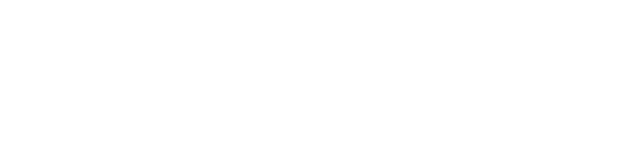
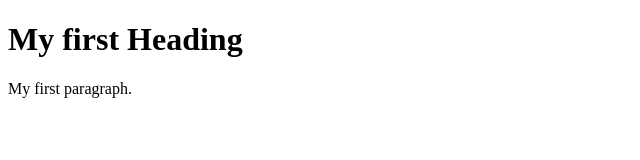
Before and after one commit to OsloMet-web/1stOblig-oblig-1-group-48, a plain HTML site: page baretøys.html in a window 1280 px wide. Shown: the whole page, without its empty margins (0-640 px from the left). Drawn offline with Linux system fonts and the light colour scheme.

Commit message:
grunnmur

```diff
--- a/baretøys.html
+++ b/baretøys.html
@@ -1 +1,12 @@
-<body></body>
+<!DOCTYPE html>
+<html>
+<head>
+<title>Page Title</title>
+</head>
+<body>
+
+<h1>My first Heading</h1>
+<p>My first paragraph.</p>
+
+</body>
+</html>
```
